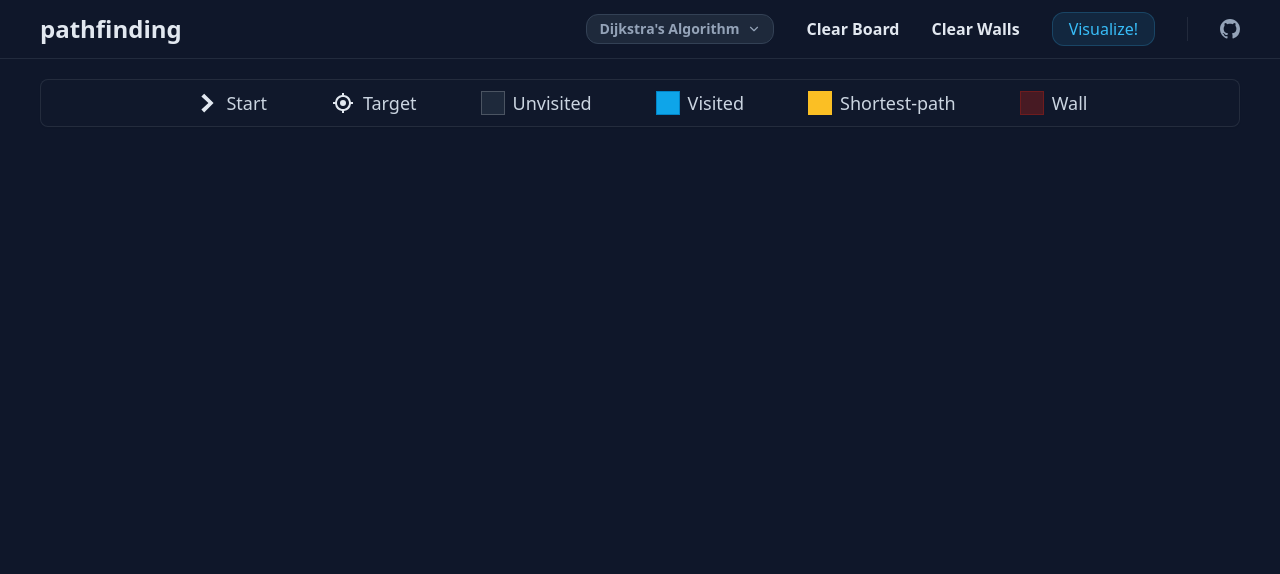
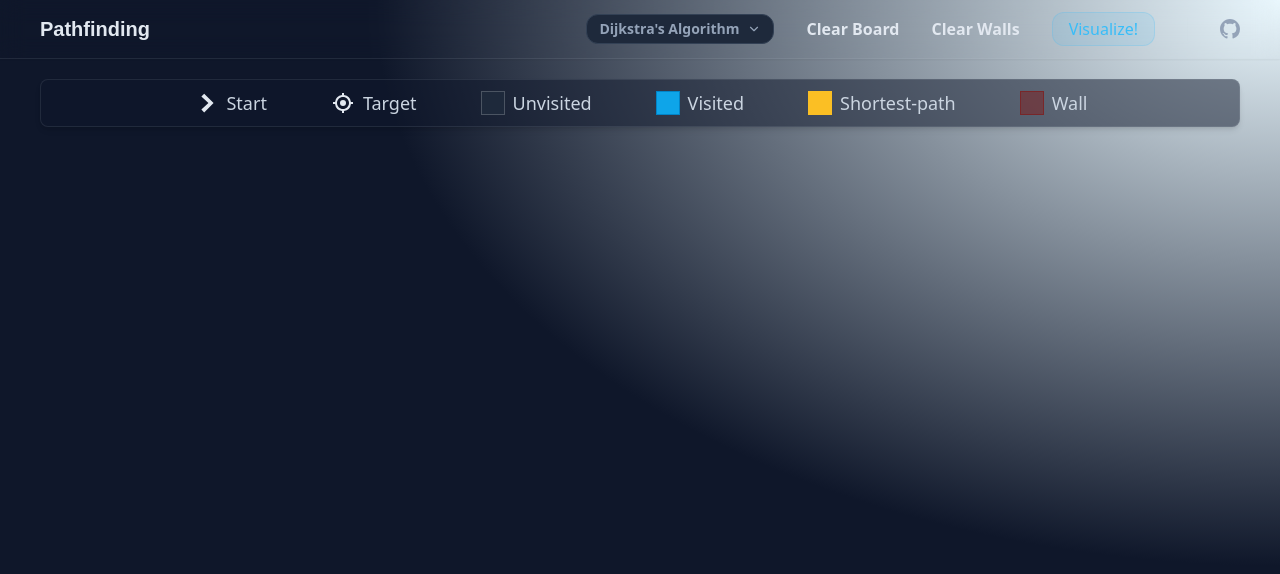
Before and after one commit to 0l1v3rr/pathfinding-visualizer, a React (Create React App) app: page / in a window 1280 px wide. Shown: the top 574 px of the page. Built offline with nearby package versions, Linux system fonts and the light colour scheme.

Commit message:
Main.tsx: add a new bg gradient

```diff
--- a/public/index.html
+++ b/public/index.html
@@ -4,40 +4,14 @@
     <meta charset="utf-8" />
     <link rel="icon" href="%PUBLIC_URL%/favicon.ico" />
     <meta name="viewport" content="width=device-width, initial-scale=1" />
-    <meta name="theme-color" content="#000000" />
     <meta
       name="description"
       content="Web site created using create-react-app"
     />
-    <link rel="apple-touch-icon" href="%PUBLIC_URL%/logo192.png" />
-    <!--
-      manifest.json provides metadata used when your web app is installed on a
-      user's mobile device or desktop. See https://developers.google.com/web/fundamentals/web-app-manifest/
-    -->
-    <link rel="manifest" href="%PUBLIC_URL%/manifest.json" />
-    <!--
-      Notice the use of %PUBLIC_URL% in the tags above.
-      It will be replaced with the URL of the `public` folder during the build.
-      Only files inside the `public` folder can be referenced from the HTML.
-
-      Unlike "/favicon.ico" or "favicon.ico", "%PUBLIC_URL%/favicon.ico" will
-      work correctly both with client-side routing and a non-root public URL.
-      Learn how to configure a non-root public URL by running `npm run build`.
-    -->
-    <title>React App</title>
+    <title>Pathfinding Visualizer</title>
   </head>
-  <body>
+  <body class="bg-slate-900">
     <noscript>You need to enable JavaScript to run this app.</noscript>
     <div id="root"></div>
-    <!--
-      This HTML file is a template.
-      If you open it directly in the browser, you will see an empty page.
-
-      You can add webfonts, meta tags, or analytics to this file.
-      The build step will place the bundled scripts into the <body> tag.
-
-      To begin the development, run `npm start` or `yarn start`.
-      To create a production bundle, use `npm run build` or `yarn build`.
-    -->
   </body>
 </html>
--- a/src/components/layout/Main.tsx
+++ b/src/components/layout/Main.tsx
@@ -10,7 +10,9 @@ const Main: FC<MainProps> = ({ children, className }) => {
   return (
     <main
       className={twMerge(
-        "w-full min-h-screen flex flex-col overflow-x-hidden bg-slate-900",
+        "w-full min-h-screen flex flex-col overflow-x-hidden",
+        "bg-[radial-gradient(ellipse_at_top_right,_var(--tw-gradient-stops))]",
+        "from-sky-400/10 via-slate-900 to-slate-900",
         className
       )}
     >
--- a/src/pages/Guide.tsx
+++ b/src/pages/Guide.tsx
@@ -6,7 +6,7 @@ const Guide = () => {
     <div
       className="flex items-center justify-center mx-10 my-5
         select-none text-lg text-slate-200 gap-x-16 gap-y-4 border border-slate-300/10 px-8
-        py-2 rounded-lg bg-slate-800/10 shadow-sm flex-wrap"
+        py-2 rounded-lg bg-slate-900/50 shadow-md flex-wrap"
     >
       <div className="flex items-center leading-none gap-1">
         <GoChevronRight className="text-3xl" />
--- a/src/pages/Header.tsx
+++ b/src/pages/Header.tsx
@@ -17,10 +17,10 @@ const Header: FC<HeaderProps> = ({
   return (
     <header
       className="px-4 sm:px-10 py-3 flex items-center border-b border-slate-300/10
-        gap-8 justify-center md:justify-start"
+        gap-8 justify-center md:justify-start shadow-sm backdrop-blur-md"
     >
-      <h1 className="hidden md:block text-slate-200 font-semibold text-2xl">
-        pathfinding
+      <h1 className="hidden md:block text-slate-200 font-semibold text-xl font-arial">
+        Pathfinding
       </h1>
 
       <Select
--- a/tailwind.config.js
+++ b/tailwind.config.js
@@ -2,7 +2,11 @@
 module.exports = {
   content: ["./src/**/*.{js,jsx,ts,tsx}"],
   theme: {
-    extend: {},
+    extend: {
+      fontFamily: {
+        arial: "Arial",
+      },
+    },
   },
   plugins: [],
 };
```
Also changed, not shown: public/logo192.png (deleted), public/logo512.png (deleted), public/manifest.json (deleted).
